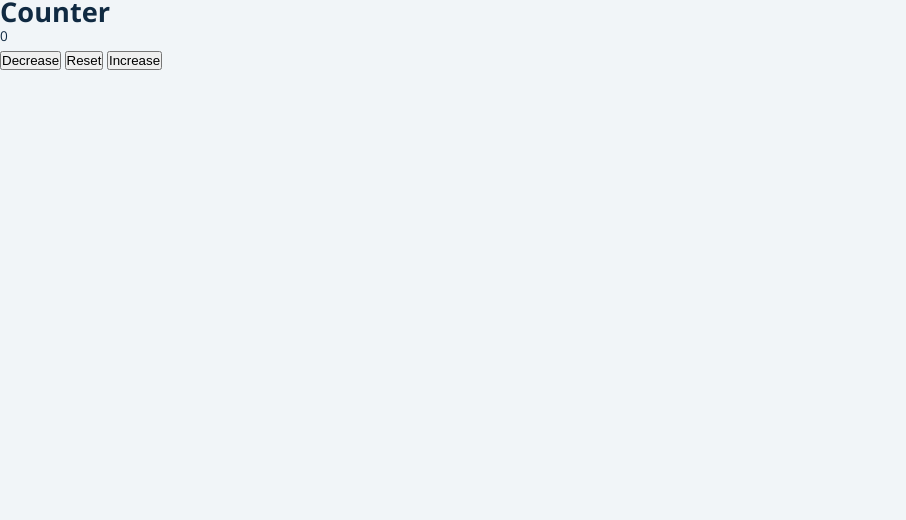
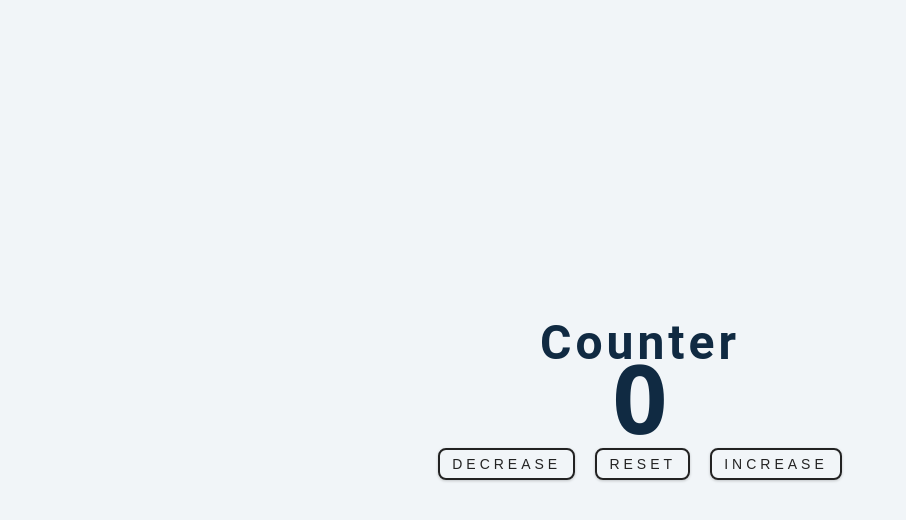
Before and after one commit to Devakumar96/Counter-js, a plain HTML site: page index.html in a window 1280 px wide. Shown: the whole page, without its empty margins (0-906 px from the left). Drawn offline with nearby package versions, Linux system fonts and the light colour scheme.

Commit message:
btn-created

```diff
--- a/style.css
+++ b/style.css
@@ -56,12 +56,75 @@
     color:var(--clr-grey-1);
     line-height: 1.5rem;
     font-size: 0.85rem;
+    font-size: 1rem;
   }
-  html{
-    font-size: 16px
+  ul {
+    list-style-type: none;
+  }
+  a {
+    text-decoration: none;
+  }
+  img:not(.nav-logo) {
+    width: 100%;
+    display: block;
   }
   h1{
-    font-weight: 700;
-    justify-content: center;
-    align-items: center;
+    letter-spacing: var(--spacing);
+    text-transform: capitalize;
+    line-height: 1.25;
+    margin-bottom: 0.75rem;
+    font-family: var(--ff-primary);
   }
+  h1{
+    font-size: 3rem;
+  }
+  .btn{
+    text-transform: uppercase;
+    background: transparent;
+    color: var(--clr-black);
+    padding: 0.375rem 0.75rem;
+    letter-spacing: var(--spacing);
+    display: inline-block;
+    font-size: 0.875rem;
+    border: 2px solid var(--clr-black);
+    cursor: pointer;
+    box-shadow: 0 1px 3px rgba(0,0,0,0.2);
+    border-radius: var(--radius);
+  }
+  .btn:hover{
+    color: var(--clr-white);
+    background: var(--clr-black);
+  }
+
+  .section{
+    padding: 5rem 0;
+  }
+
+  .section-center{
+    width: 90vw;
+    margin: 0 auto;
+    max-width: 1170px;
+  }
+  @media screen and(min-width:992px) {
+    .section-center{
+        width: 95vw;
+    }
+  }
+
+  main{
+    min-height:100vh;
+    display: grid;
+    place-items: center;
+
+  }
+  .container{
+    text-align: center;
+  }
+  #value{
+    font-size: 6rem;
+    font-weight: bold;
+
+  }
+  .btn{
+    margin: 0.5rem;
+  }
```
